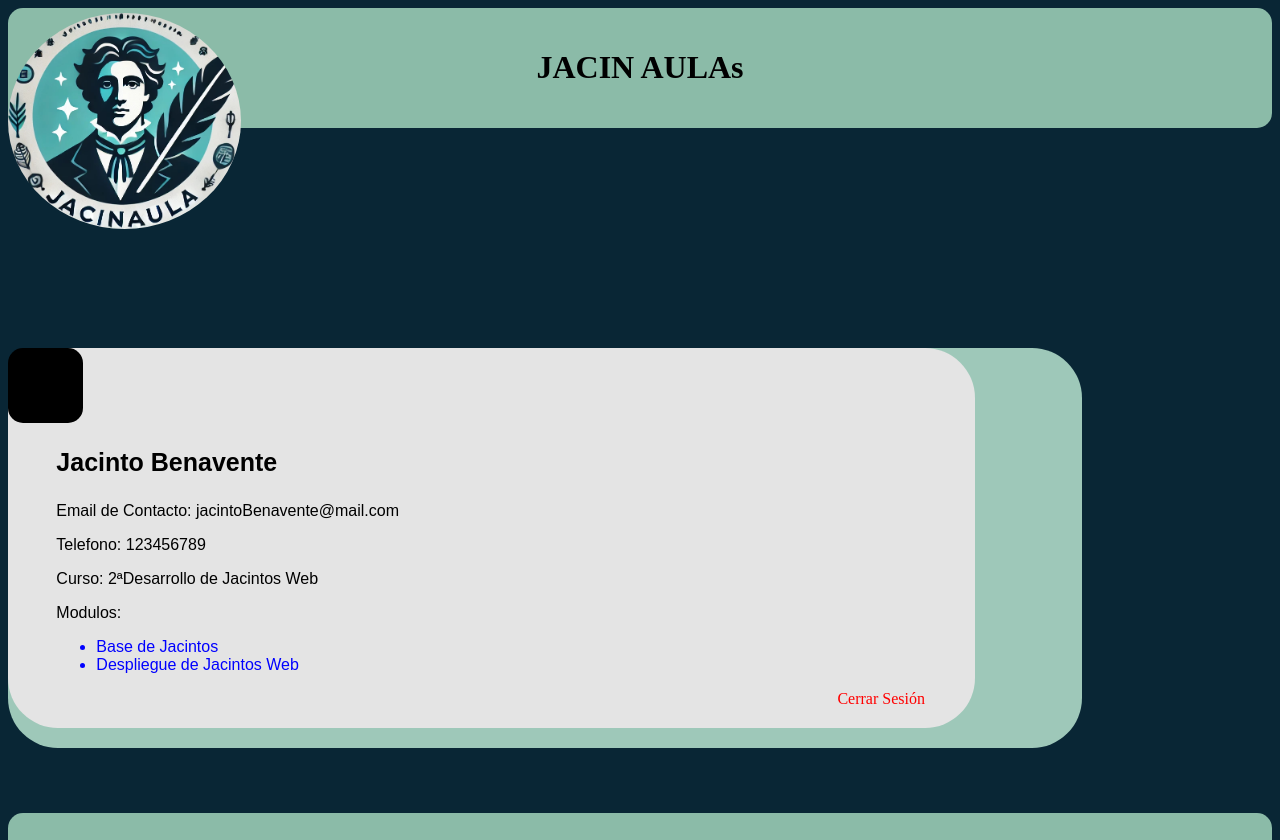
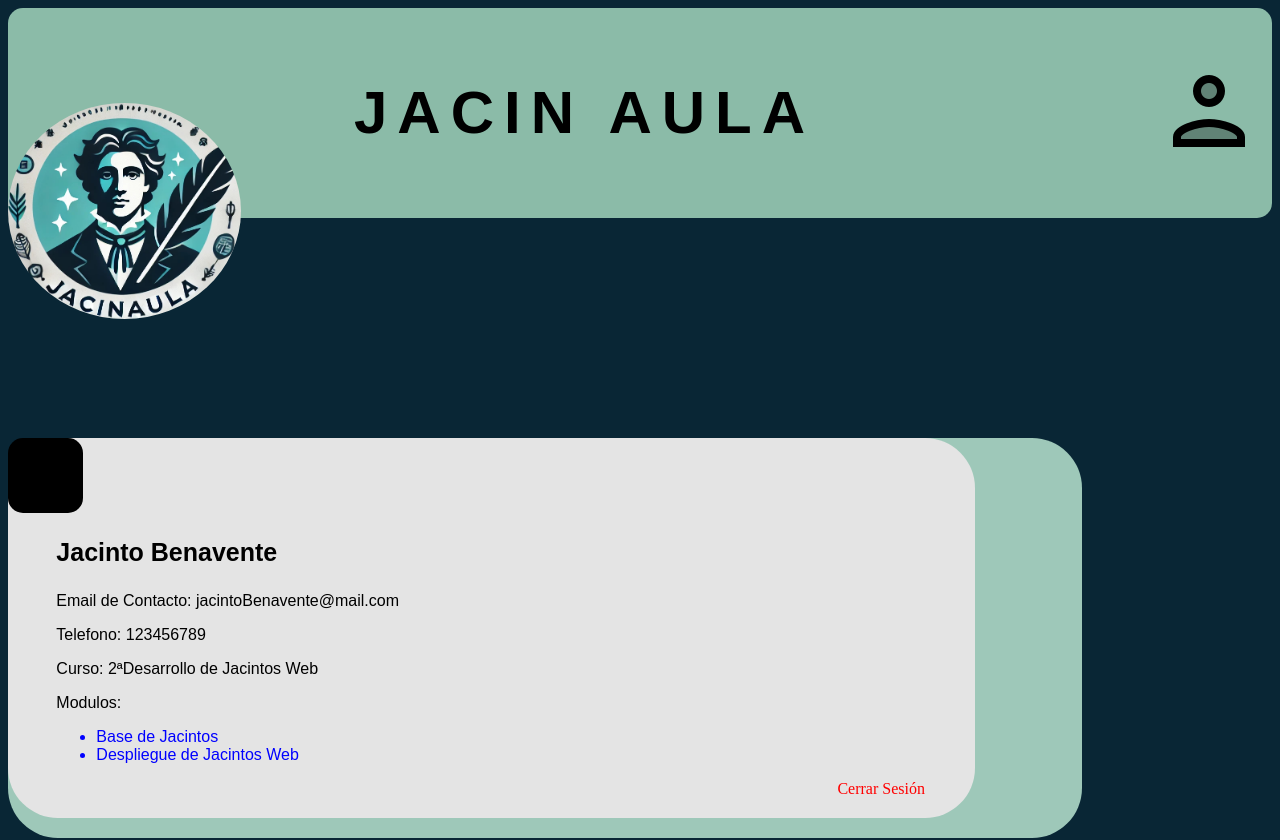
Before and after one commit to KevinVk05/Trabajo_Interfaces, a website: page html/infromacionUsuario.html in a window 1280 px wide. Shown: the top 840 px of the page. Drawn offline with Linux system fonts and the light colour scheme; a web font is replaced by a local one.

Commit message:
Cambios del logo de usuario y del header

```diff
--- a/css/_header.scss
+++ b/css/_header.scss
@@ -5,29 +5,34 @@ header {
     align-items: center;
     padding: 20px 0;
 
-    #NombreAula {
+    .container {
         text-align: center;
         font-size: 30px;
         font-family: $fuente, sans-serif;
         letter-spacing: 10px;
-        width: 120px;
-        height: 120px;
+        width: 100%;
+        height: 150px;
         object-fit: cover;
         border-radius: 50%;
         padding: 10px;
+
     }
 
-    #usuario {
-        img {
-            width: 40px;
-            height: 40px;
-            object-fit: cover;
-            border-radius: 50%;
+    .usuario {
+        justify-content: end;
+        align-items: end;
+        width: 100px;
+        height: 100px;
+        padding-right: 15px;
+        img{
+            display: flex;
+            align-items: center;
+            justify-content: center;
         }
     }
 }
 
-img {
+.jacin {
     width: 233px;
     height: 216px;
     object-fit: cover;
--- a/html/infromacionUsuario.html
+++ b/html/infromacionUsuario.html
@@ -9,10 +9,14 @@
 <body>
     <header>
         <div class="container">
-            <h1>JACIN AULAs</h1>
+            <h1>JACIN AULA</h1>
+        </div>
+        <div class="usuario">
+            <img src="../imagenes/icons8-usuario-96.png" class="icono" alt="">
         </div>
     </header>
-    <img src="../imagenes/Logo 1.jpg">
+    <img src="../imagenes/Logo 1.jpg" class="jacin">
+
     <!--#092635-->
     <main class="grid-container" id="informacionUsuario">
         <div class="grid-x grid-padding-x"></div>
```
Also changed, not shown: html/dentroDeLaUnidad.html (+4 -1 lines), html/dentroDelCurso.html (+4 -1 lines), html/index.html (+2 -1 lines), html/paginaCursos.html (+4 -1 lines), css/style.css, imagenes/icons8-usuario-96.png (added), 1 other file.
